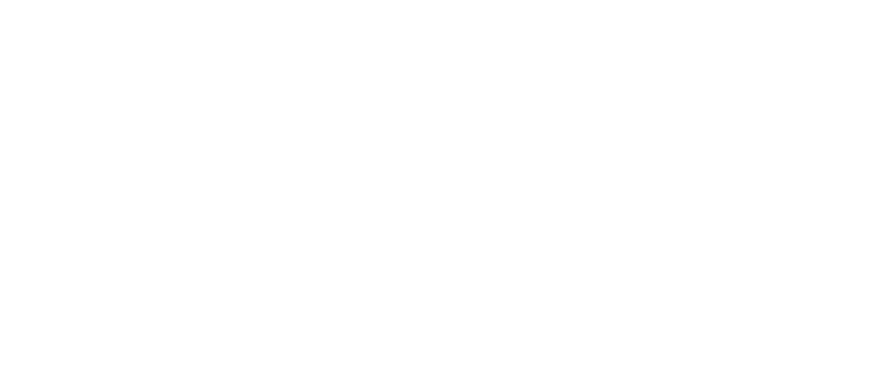
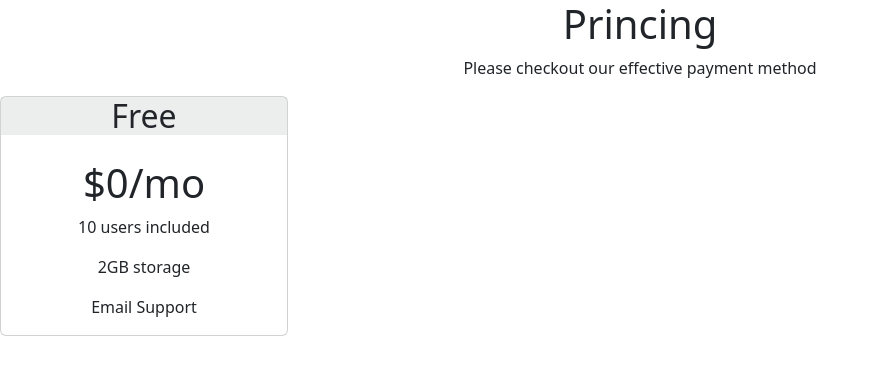
Before and after one commit to Ali-Raza-Gill/Bootstrap-Learning-and-Project, a plain HTML site: page index.html in a window 1280 px wide. Shown: the whole page, without its empty margins (0-879 px from the left). Drawn offline with nearby package versions, Linux system fonts and the light colour scheme.

Commit message:
Card parctice is done

```diff
--- a/index.html
+++ b/index.html
@@ -1,11 +1,33 @@
 <!DOCTYPE html>
 <html lang="en">
-<head>
-    <meta charset="UTF-8">
-    <meta name="viewport" content="width=device-width, initial-scale=1.0">
+  <head>
+    <meta charset="UTF-8" />
+    <meta name="viewport" content="width=device-width, initial-scale=1.0" />
     <title>Bootstrap Learning and Practice</title>
-</head>
-<body>
+    <link
+      rel="stylesheet"
+      href="https://cdn.jsdelivr.net/npm/bootstrap@5.3.2/dist/css/bootstrap.min.css"
+    />
+  </head>
+  <body>
+    <div class="container">
+      <div class="row">
+        <h1 class="col text-center">Princing</h1>
+      </div>
+      <div class="row text-center">
+        <p>Please checkout our effective payment method</p>
+      </div>
+    </div>
+    <div class="card" style="width: 18rem;" >
+        <h2 class="text-center" style="background-color: rgba(171, 178, 178, 0.233);">Free</h2>
+      <div class="card-body text-center">
+        <h1 class="card-title ">$0/mo</h1>
+        <p class="card-text ">10 users included</p>
+        <p class="card-text ">2GB storage</p>
+        <p class="card-text ">Email Support</p>
+    </div>
+    </div>
 
-</body>
+    <script src="https://cdn.jsdelivr.net/npm/bootstrap@5.3.2/dist/js/bootstrap.bundle.min.js"></script>
+  </body>
 </html>
```
